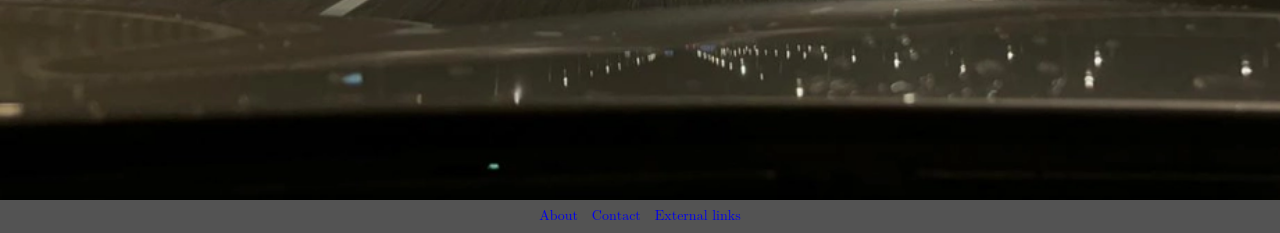
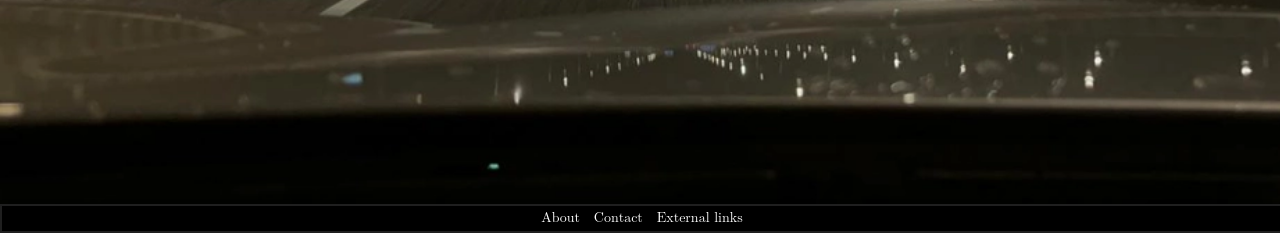
Before and after one commit to sortalost/microposts, a Flask app: page /about in a window 1280 px wide. Shown: the part 567-800 px from the top of the page. Run offline with Flask 3, Linux system fonts and the light colour scheme.

Commit message:
edit footer css

```diff
--- a/src/static/css/style.css
+++ b/src/static/css/style.css
@@ -56,15 +56,16 @@ footer {
     left: 0;
     width: 100%;
     text-align: center;
-  padding: 8px 0;
-  background-color: #535353;
-  color: #bdbdbd;
+    padding: 4px 0;
+    color: #fff;
     font-size: 14px;
-  box-shadow: 0 -1px 4px rgba(0,0,0,0.1); /* subtle top border shadow */
+    box-shadow: 0 -1px 4px rgba(0, 0, 0, 0.1);
+    background-color: #000000c5;
+    border: solid 2px #1f1f1f;
 }
 
 footer a {
-  text-decoration: none;
+  color:inherit
 }
 
 nav {
```
Lines whose indentation alone changed are shown as unchanged.
